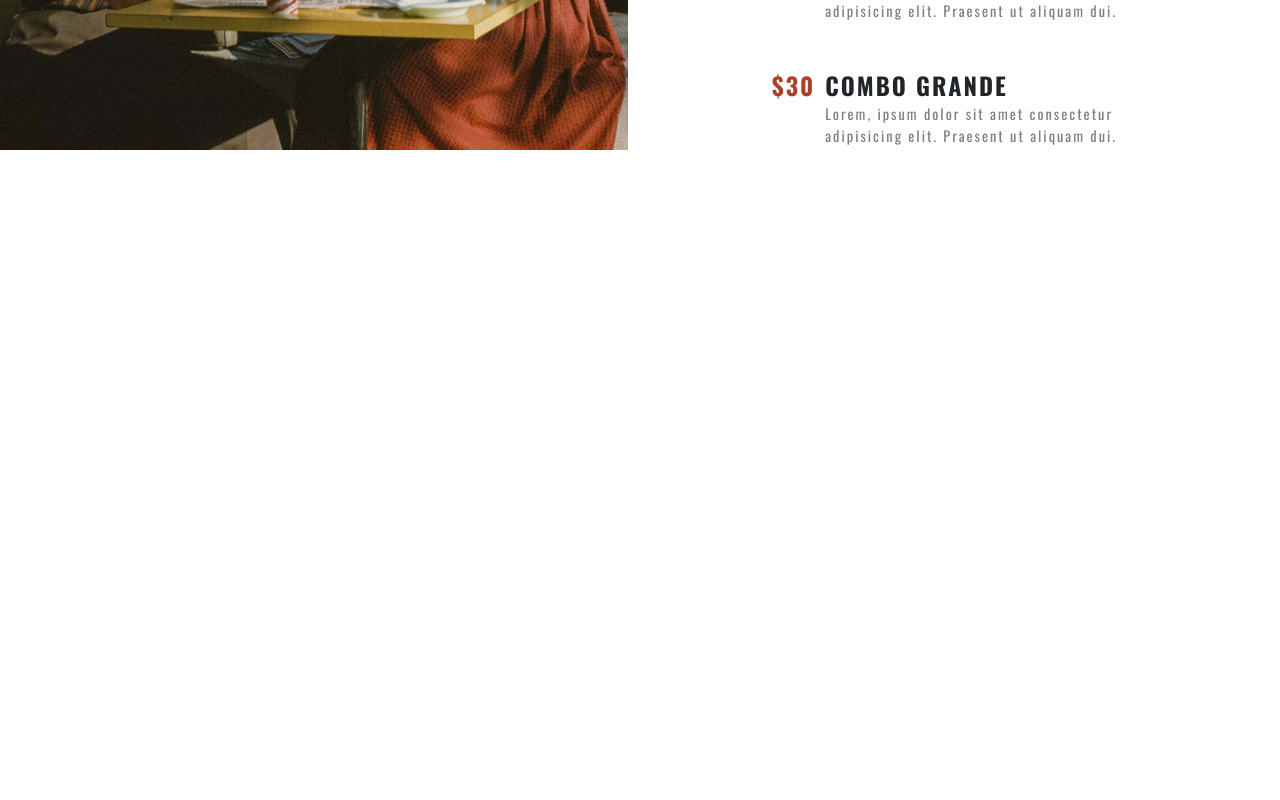
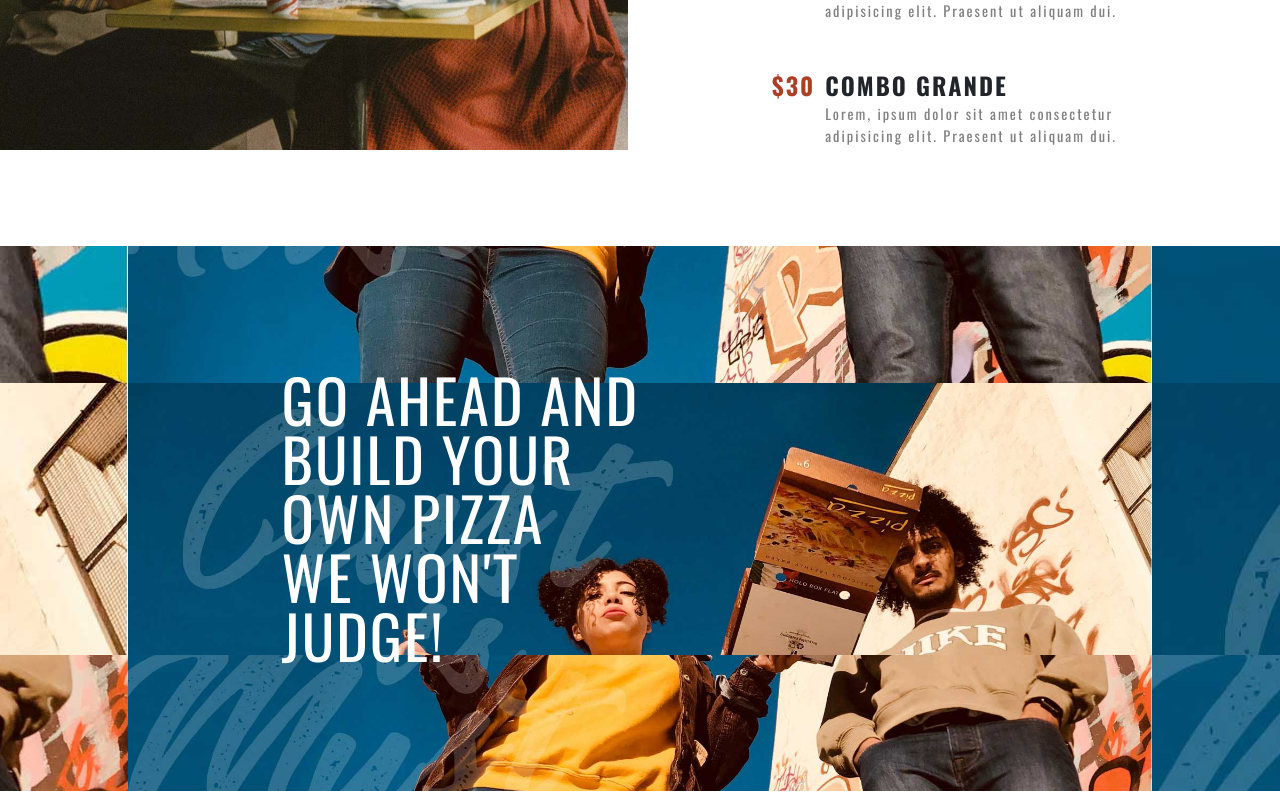
Before and after one commit to Rostrv/proj-html-vuejs, a Vue app: page / in a window 1280 px wide. Shown: the part 1812-2612 px from the top of the page. Before the commit the page ends 2054 px from the top, so only its background shows below. Built offline with nearby package versions, Linux system fonts and the light colour scheme.

Commit message:
added section

```diff
--- a/src/components/SiteMain.vue
+++ b/src/components/SiteMain.vue
@@ -4,6 +4,7 @@
     <UnderJumbo/>
     <articlesSection/>
     <SpecialsComp/>
+    <MidJumbo/>
 </div>
 
 </template>
@@ -14,6 +15,8 @@ import HeroSection from "./partials/HeroSection.vue";
 import UnderJumbo from "./partials/UnderJumbo.vue"
 import articlesSection from './partials/articlesSection.vue';
 import SpecialsComp from "./partials/SpecialsComp.vue";
+import MidJumbo from "./partials/MidJumbo.vue";
+
 
 export default{
     name:"SiteMain",
@@ -22,6 +25,7 @@ export default{
     UnderJumbo,
     articlesSection,
     SpecialsComp,
+    MidJumbo,
 
 }
 }
--- /dev/null
+++ b/src/components/partials/MidJumbo.vue
@@ -0,0 +1,102 @@
+<template>
+  <section class="jumbo mb-1">
+    <div class="part1 side top"></div>
+    <div class="part2 center top"></div>
+    <div class="part3 side top"></div>
+    <div class="part4 side mid"></div>
+    <div class="part5 center mid">
+        <p>Go ahead and <br> build your <br> own pizza <br> we won't <br> judge!</p>
+    </div>
+    <div class="part6 side mid"></div>
+    <div class="part7 side bottom"></div>
+    <div class="part8 center bottom"></div>
+    <div class="part9 side bottom"></div>
+  </section>
+</template>
+
+<script>
+export default {
+  name: "MidJumbo",
+};
+</script>
+
+<style lang="scss" scoped>
+.jumbo {
+  display: flex;
+  flex-wrap: wrap;
+  height: 550px;
+  min-height: 550px;
+  position: relative;
+  padding-bottom: 5px;
+}
+
+div {
+  background-image: url("@/assets/img/h3-background-img.jpg");
+}
+
+.side{
+     width: 10%;
+      height: 25%;
+}
+
+.center{
+    width: 80%;
+}
+
+.side.mid{
+    height: 50%;
+}
+
+ .part1,
+    .part2 {
+      background-position: bottom right;
+    }
+
+    .part5,
+    .part8 {
+      background-size: 100%;
+    }
+
+    .part2 {
+      background-size: 110%;
+    }
+
+    .part3 {
+      background-position: bottom left;
+    }
+
+    .part4 {
+      background-position: bottom 93% right;
+    }
+
+    .part5 {
+      background-position: left top;
+      position: relative;
+    }
+    .part6 {
+      background-position: left -30px top -50px;
+    }
+
+    .part7 {
+      background-position: top 66% right -10px;
+      background-size: 1200%;
+    }
+
+    .part8 {
+      background-position: center bottom 30%;
+    }
+
+    .part9 {
+      background-position: bottom 38% right 98%;
+    }
+    p {
+        position: absolute;
+        left: 15%;
+        top: -5%;
+        color: white;
+        font-size: 60px;
+        text-align: start;
+        line-height: 59px;
+        text-transform: uppercase;
+      }
+</style>
--- a/src/components/partials/SpecialsComp.vue
+++ b/src/components/partials/SpecialsComp.vue
@@ -1,5 +1,5 @@
 <template>
-  <section class="specials">
+  <section class="specials mb-1">
     <div class="row">
       <div class="col-6 p-0">
         <div class="img-specials">
```
